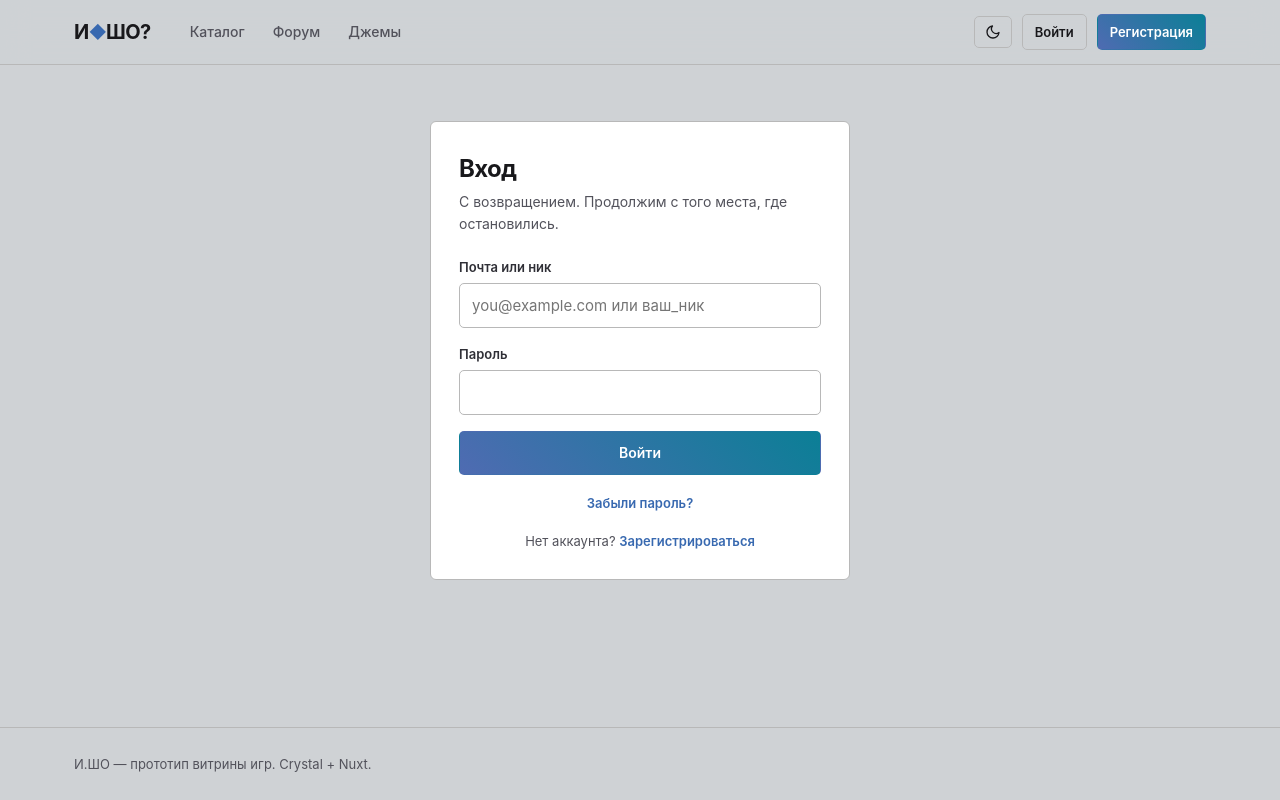
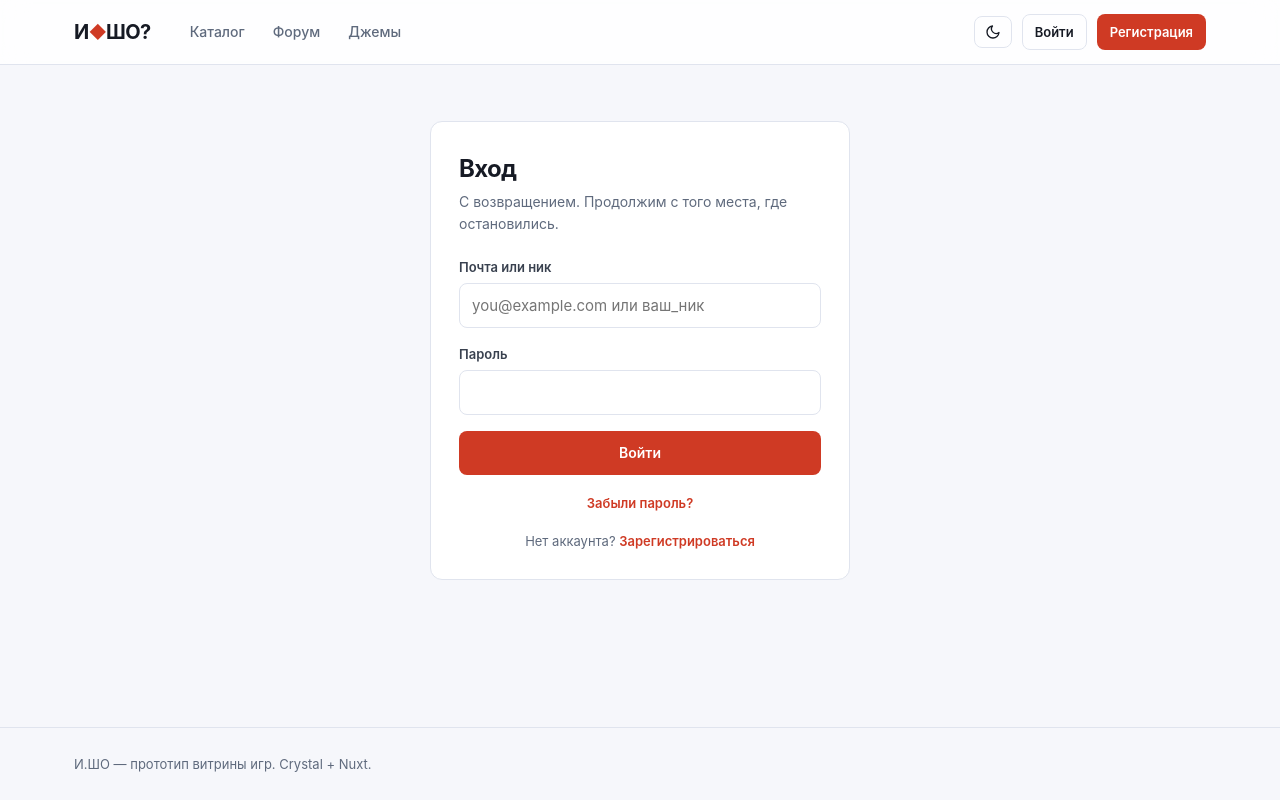
Before and after one commit to konovod/isho, a Nuxt app in the folder web/: page /sign_in in a window 1280 px wide. Built offline with nearby package versions, Linux system fonts and the light colour scheme; what markdown-it-container would draw is missing.

Commit message:
return colors

```diff
--- a/web/app/app.vue
+++ b/web/app/app.vue
@@ -1,5 +1,5 @@
 <script setup lang="ts">
-const THEME_COLORS = { dark: '#131314', light: '#cfd2d5' } as const
+const THEME_COLORS = { dark: '#0f1116', light: '#f6f7fb' } as const
 const siteName = SITE_NAME
 
 const { user, loaded, fetchMe } = useAuth()
--- a/web/app/assets/css/main.css
+++ b/web/app/assets/css/main.css
@@ -4,44 +4,36 @@
 :root {
   color-scheme: light dark;
 
-  /* Palette of the XpBar forum: neutral graphite in the dark theme and a
-     grey canvas with white cards in the light one. */
-  --bg: light-dark(#cfd2d5, #131314);
-  --bg-elev: light-dark(#ffffff, #212124);
-  --bg-soft: light-dark(#e6e8ea, #1a1a1e);
-  --bg-hover: light-dark(#d9dcdf, #2a2a30);
-  --border: light-dark(#b8b8b8, #303037);
-  --border-strong: light-dark(#9aa0a6, #414149);
-  --text: light-dark(#18181b, #c4c4c4);
-  --muted: light-dark(#52525b, #94949b);
-  --muted-strong: light-dark(#2f2f36, #b9b9c0);
-  --accent: light-dark(#3869b0, #6f95d9);
-  --accent-hover: light-dark(#2c558f, #8aa9e4);
-  --accent-contrast: light-dark(#ffffff, #10131a);
-  --accent-2: #06b6d4;
+  --bg: light-dark(#f6f7fb, #0f1116);
+  --bg-elev: light-dark(#ffffff, #151821);
+  --bg-soft: light-dark(#eef0f6, #1b1f2a);
+  --bg-hover: light-dark(#e5e8f1, #222736);
+  --border: light-dark(#e0e4ee, #262b38);
+  --border-strong: light-dark(#c8cedb, #343b4d);
+  --text: light-dark(#161a24, #e9ebf1);
+  --muted: light-dark(#5f6a7d, #9aa1b2);
+  --muted-strong: light-dark(#39414f, #c2c8d4);
+  --accent: light-dark(#cf3a24, #ff6b5e);
+  --accent-hover: light-dark(#ad2c19, #ff857a);
+  --accent-contrast: light-dark(#ffffff, #1a0d0b);
+  --accent-2: #7c5cff;
   --success: light-dark(#15803d, #4ade80);
   --success-text: light-dark(#166534, #b7f7c8);
   --danger: light-dark(#dc2626, #f87171);
   --danger-text: light-dark(#b42318, #ffb4b4);
   --warning: light-dark(#b45309, #fbbf24);
-  --header-bg: light-dark(rgba(207, 210, 213, 0.86), rgba(19, 19, 20, 0.88));
-  --overlay-soft: light-dark(rgba(207, 210, 213, 0.12), rgba(19, 19, 20, 0.2));
-  --overlay-strong: light-dark(rgba(207, 210, 213, 0.22), rgba(19, 19, 20, 0.4));
-  --cover-a: light-dark(#e2e5e9, #26262b);
-  --cover-b: light-dark(#eef0f3, #1b1b20);
-  --cover-c: light-dark(#e3e8ee, #1d232b);
-  --gallery-bg: light-dark(#dfe2e6, #0b0b0d);
-  --shadow-color: light-dark(rgba(58, 66, 80, 0.18), rgba(0, 0, 0, 0.45));
-  --radius: 6px;
-  --radius-sm: 5px;
-  --shadow: 0 0 15px var(--shadow-color);
+  --header-bg: light-dark(rgba(255, 255, 255, 0.82), rgba(15, 17, 22, 0.86));
+  --overlay-soft: light-dark(rgba(246, 247, 251, 0.12), rgba(15, 17, 22, 0.2));
+  --overlay-strong: light-dark(rgba(246, 247, 251, 0.22), rgba(15, 17, 22, 0.4));
+  --cover-a: light-dark(#e7eaf3, #242938);
+  --cover-b: light-dark(#f4f5fa, #171a22);
+  --cover-c: light-dark(#f7e9ec, #2a1d2a);
+  --gallery-bg: light-dark(#e7eaf2, #0a0c10);
+  --shadow-color: light-dark(rgba(23, 32, 56, 0.12), rgba(0, 0, 0, 0.35));
+  --radius: 12px;
+  --radius-sm: 8px;
+  --shadow: 0 16px 40px var(--shadow-color);
   --font: 'Inter', 'Segoe UI', system-ui, -apple-system, sans-serif;
-
-  /* Forum accents: the violet-to-cyan button and the blue topic titles. */
-  --accent-gradient: linear-gradient(45deg, #4f6bb2, #0b7f96);
-  --topic-link: light-dark(#026095, #7ea6e0);
-  --avatar-a: light-dark(#3869b0, #55719f);
-  --avatar-b: light-dark(#0e7490, #0b7f96);
 }
 
 :root[data-theme='light'] {
@@ -236,8 +228,8 @@ p {
   justify-content: center;
   width: 28px;
   height: 28px;
-  border-radius: var(--radius-sm);
-  background: linear-gradient(135deg, var(--avatar-a), var(--avatar-b));
+  border-radius: 50%;
+  background: linear-gradient(135deg, var(--accent), var(--accent-2));
   color: #fff;
   font-size: 11px;
   font-weight: 700;
@@ -278,13 +270,12 @@ p {
 }
 
 .btn-primary {
-  background: var(--accent-gradient);
-  color: #fff;
+  background: var(--accent);
+  color: var(--accent-contrast);
 }
 
 .btn-primary:hover {
-  background: var(--accent-gradient);
-  filter: brightness(1.1);
+  background: var(--accent-hover);
 }
 
 .btn-ghost {
@@ -696,7 +687,7 @@ p {
 .tag-kind.active {
   border-color: var(--accent-2);
   background: var(--accent-2);
-  color: #062b33;
+  color: #fff;
 }
 
 .tag-web {
@@ -2017,7 +2008,7 @@ p {
 }
 
 .forum-crumbs a:hover {
-  color: var(--topic-link);
+  color: var(--accent);
 }
 
 .forum-crumb-sep {
@@ -2053,7 +2044,6 @@ p {
   border: 1px solid var(--border);
   border-radius: var(--radius);
   background: var(--bg-elev);
-  box-shadow: var(--shadow);
 }
 
 .forum-subcat {
@@ -2170,12 +2160,12 @@ p {
 }
 
 .forum-section-child-row .forum-section-info h3 {
-  color: var(--topic-link);
   font-size: 14px;
   font-weight: 500;
 }
 
 .forum-section-child-row .forum-section-info h3:hover {
+  color: var(--accent);
   text-decoration: underline;
 }
 
@@ -2248,13 +2238,13 @@ p {
 }
 
 .forum-topic-title {
-  color: var(--topic-link);
   font-size: 15px;
   font-weight: 500;
   overflow-wrap: anywhere;
 }
 
 .forum-topic-title:hover {
+  color: var(--accent);
   text-decoration: underline;
 }
 
@@ -2268,7 +2258,7 @@ p {
 }
 
 .forum-topic-meta a:hover {
-  color: var(--topic-link);
+  color: var(--accent);
 }
 
 .forum-topic-stats {
@@ -2285,7 +2275,7 @@ p {
 }
 
 .forum-topic-last-author a:hover {
-  color: var(--topic-link);
+  color: var(--accent);
 }
 
 .forum-topic-last-date {
@@ -2399,12 +2389,11 @@ p {
   border: 1px solid var(--border);
   border-radius: var(--radius);
   background: var(--bg-elev);
-  box-shadow: var(--shadow);
   scroll-margin-top: 90px;
 }
 
 .forum-post.is-unread {
-  box-shadow: inset 3px 0 0 var(--accent), var(--shadow);
+  box-shadow: inset 3px 0 0 var(--accent);
 }
 
 .forum-post-head {
@@ -2426,6 +2415,7 @@ p {
 .forum-post-who .avatar {
   width: 40px;
   height: 40px;
+  border-radius: var(--radius-sm);
   font-size: 14px;
 }
 
@@ -2437,12 +2427,12 @@ p {
 }
 
 .forum-post-author-name {
-  color: var(--accent);
   font-size: 14px;
   font-weight: 650;
 }
 
 .forum-post-author-name:hover {
+  color: var(--accent);
   text-decoration: underline;
 }
 
@@ -2499,7 +2489,7 @@ p {
 
 .forum-post:target {
   border-color: var(--accent);
-  box-shadow: 0 0 0 1px var(--accent), var(--shadow);
+  box-shadow: 0 0 0 1px var(--accent);
 }
 
 /* Reactions */
@@ -2658,13 +2648,13 @@ p {
 .forum-quote {
   margin: 0 0 10px;
   padding: 6px 12px;
-  border-left: 3px solid var(--accent);
-  background: color-mix(in srgb, var(--accent) 7%, transparent);
+  border-left: 3px solid var(--border-strong);
+  background: var(--bg-soft);
 }
 
 .forum-quote-author {
   margin-bottom: 3px;
-  color: var(--accent);
+  color: var(--muted-strong);
   font-size: 12px;
   font-weight: 650;
 }
```
